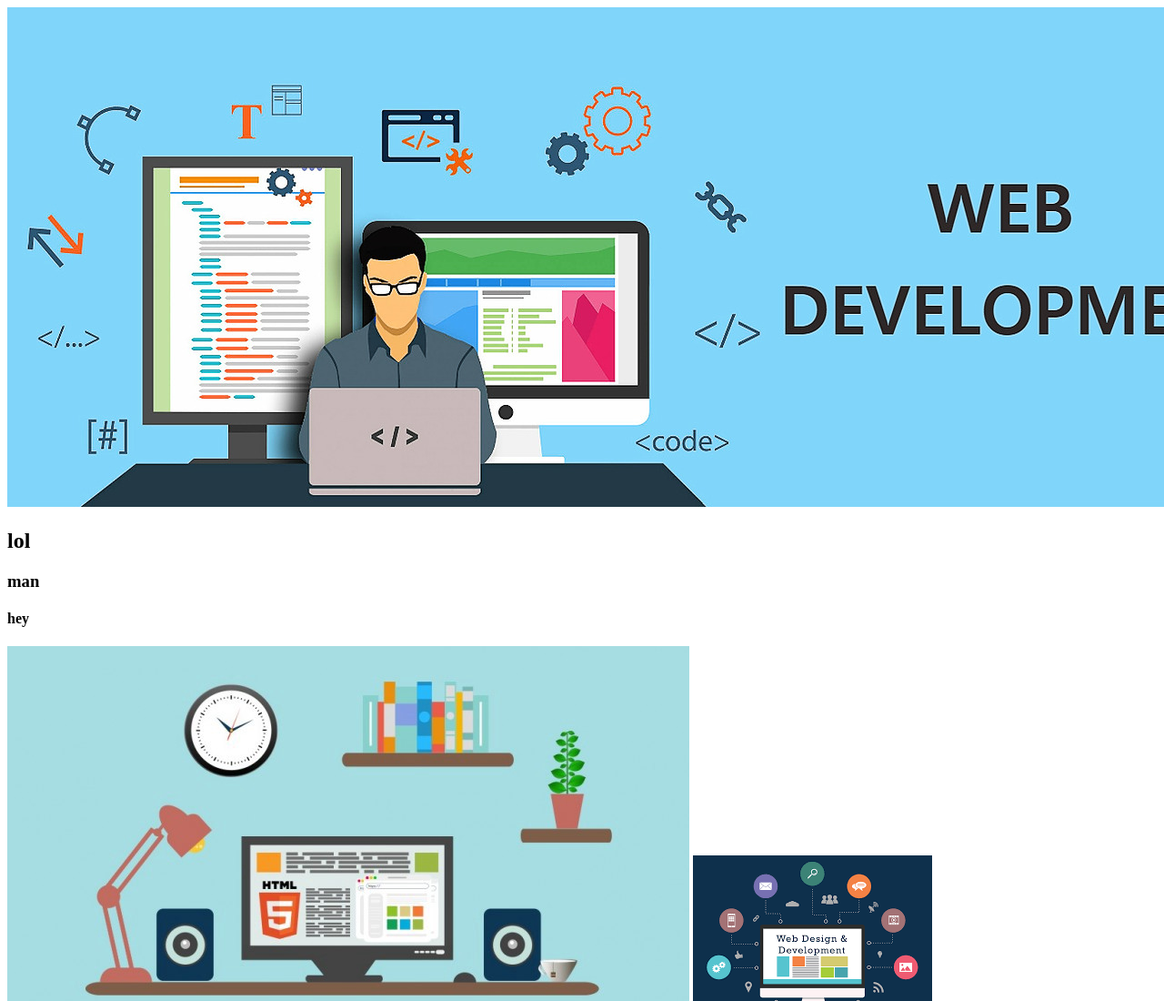
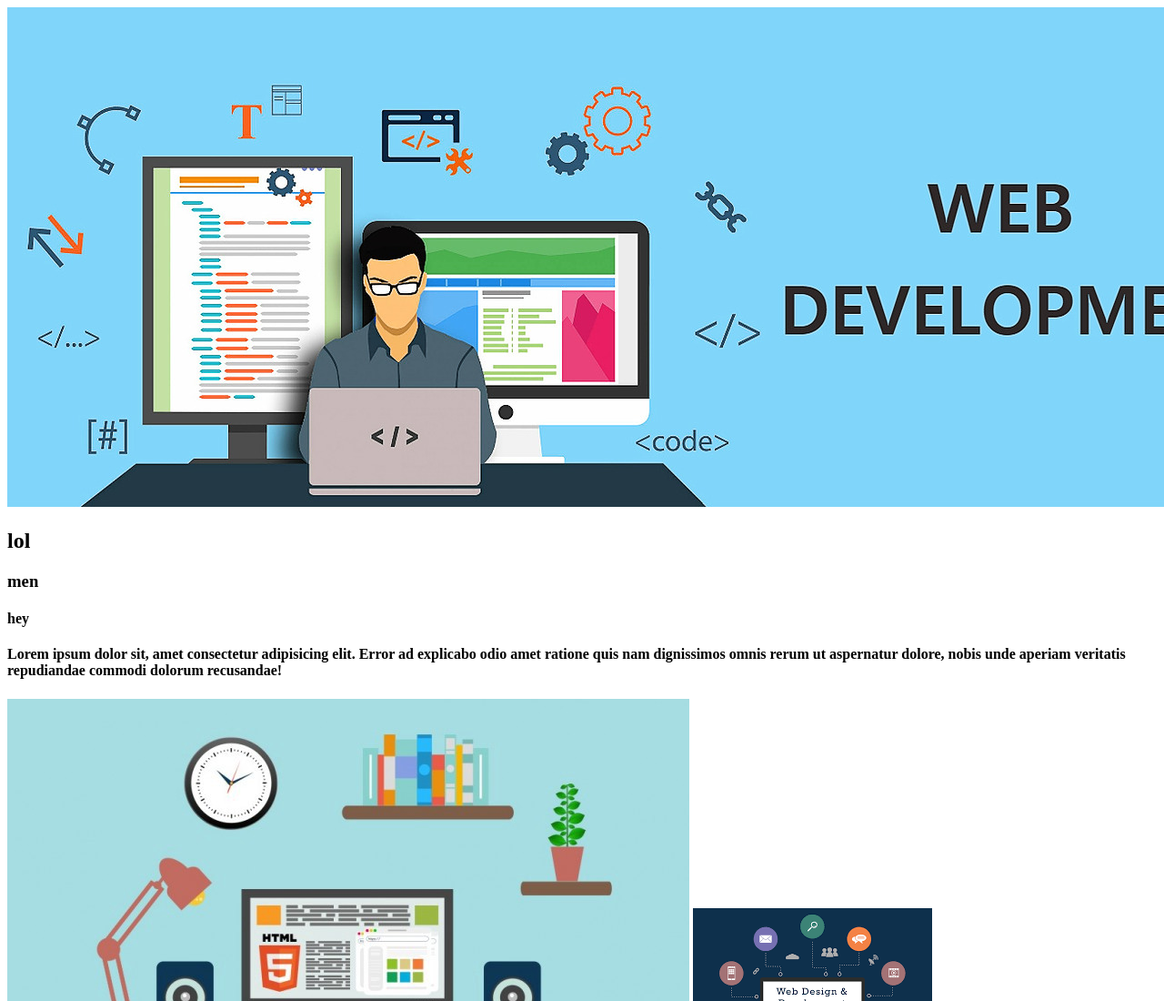
Before and after one commit to Rashadul89/my-first-repo, a plain HTML site: page index.html in a window 1280 px wide. Shown: the top 1100 px of the page at 91% size. Drawn offline with Linux system fonts and the light colour scheme.

Commit message:
new line

```diff
--- a/index.html
+++ b/index.html
@@ -9,9 +9,14 @@
 <body>
     <img src="5.jpg" alt="">
     <h2>lol</h2>
-    <h3>man</h3>
+    <h3>men</h3>
     <h4>hey</h4>
+<div>
 
+    <h4>
+        <p>Lorem ipsum dolor sit, amet consectetur adipisicing elit. Error ad explicabo odio amet ratione quis nam dignissimos omnis rerum ut aspernatur dolore, nobis unde aperiam veritatis repudiandae commodi dolorum recusandae!</p>
+    </h4>
+</div>
     <img src="1.jpeg" alt="">
     <img src="2.png" alt="">
     <img src="3.jpg" alt="">
```
